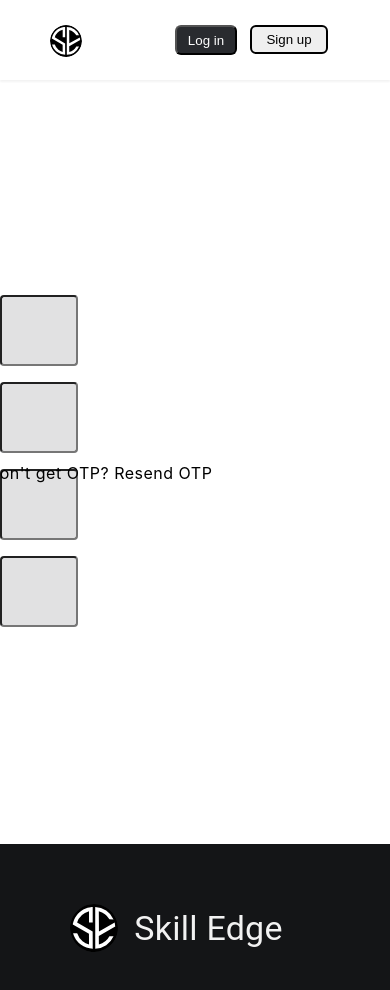
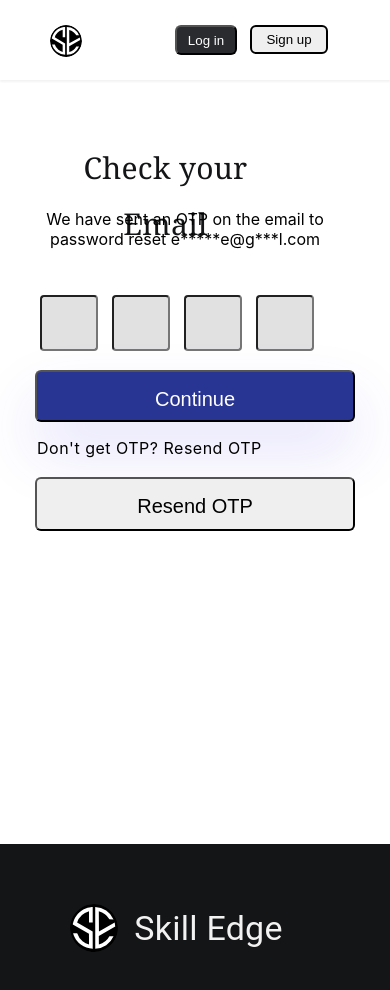
Before and after one commit to AasthaAgrawal444/Skilledge, a React (Create React App) app in the folder my-app/: page /otpreset in a window 390 px wide. Shown: the top 990 px of the page. Built offline with nearby package versions, Linux system fonts and the light colour scheme.

Commit message:
Added otp api

```diff
--- a/my-app/src/componrnts/forgot.css
+++ b/my-app/src/componrnts/forgot.css
@@ -50,10 +50,37 @@ h5 {
 }
 
 @media(max-width:450px){
-  .form3{
+  .forms{
     position: relative;
     left: -510px;
-    top: -100px;
+    top: -190px;
+  }
+  .fpassd{
+    position: relative;
+    top: 60px;
+    left: -30px;
+  }
+  #emailed{
+    position: relative;
+    width: 210px;
+    left: 500px;
+  }
+  .rese{
+    position: relative;
+    width: 300px;
+    left: 500px;
+    top: 260px;
+  }
+  .back{
+    position: relative;
+    left: -10px;
+    top: 100px;
+    width: 300px;
+  }
+  .femail{
+    position: relative;
+    left: 380px;
+    top: 255px;
   }
 
 }
--- a/my-app/src/componrnts/forgot.jsx
+++ b/my-app/src/componrnts/forgot.jsx
@@ -11,6 +11,7 @@ function Forgot(){
       function handleInputt(e){
         const name=e.target.name;
         const value=e.target.value;
+        localStorage.setItem('mail',Forgot.emailed);
         setForgot({...Forgot,[name]:value});
         }
         function handleSubmitt(e){
@@ -19,16 +20,17 @@ function Forgot(){
            setIsSubmits(true);
         }
         function validates(values){
-          const error={};
-          if(!values.email){
-            error.emailed ='Enter an email!';
+          const errors={};
+          if(!values.emailed){
+            errors.emailed ='Enter an email!';
            }
-           return error;
+           return errors;
           }
   return(
     <>
      <form className='form3' onSubmit={handleSubmitt}>
-          <h5>Forgot Password</h5>
+          <h5 className='fpassd'>Forgot Password</h5>
+          <div className='forms'>
           <p className='femail'>Email</p>
           <input type='email' placeholder="example@gmail.com"
           id='emailed' name='emailed'
@@ -37,6 +39,7 @@ function Forgot(){
           </input>
           <p id='error'>{errors.emailed}</p>
         <Link to='/otpreset'><button type='submit' className='rese'>Reset Password</button></Link>
+        </div>
         </form>
        <Link to='/signin'><button type='submit' className='back' >Back to Login</button></Link>
       </>
--- a/my-app/src/componrnts/navbar.css
+++ b/my-app/src/componrnts/navbar.css
@@ -97,6 +97,7 @@
     left: 370px;
     height: 20px;
     width: 20px;
+     z-index:2;
     top: 15px;
 }
 
--- a/my-app/src/componrnts/otpcreate.css
+++ b/my-app/src/componrnts/otpcreate.css
@@ -108,3 +108,56 @@
     top: 480px;
     border-radius: 6px;
     }
+
+    @media(max-width:450px){
+    .chek{
+        position: relative;
+        left: 50px;
+        top: 30px;
+    }
+    .cheque{
+        width: 300px;
+    }
+    .cols{
+        display: flex;
+        left: 0;
+        padding: 0 40px;
+        gap: 12px;
+    }
+    #col1{
+     height: 50px;
+     width: 50px;
+     left: 30px;
+    }
+       #col2{
+        height: 50px;
+        width: 50px;
+
+       }
+       #col3{
+        height: 50px;
+        width: 50px;
+       }
+       #col4{
+        height: 50px;
+        width: 50px;
+       }
+
+       .con{
+        position: relative;
+        left: 5px;
+        top: 135px;
+        width: 325px;
+       }
+    .dont{
+        position: absolute;
+        left: 37px;
+        top: 420px;
+    }
+    .resen{
+        position: relative;
+        top: 190px;
+        left: 7px;
+        width: 325px;
+    }
+}
--- a/my-app/src/componrnts/otpcreate.jsx
+++ b/my-app/src/componrnts/otpcreate.jsx
@@ -14,11 +14,12 @@ function Otpc() {
 
     const obje=
     {
-      "email":localStorage.getItem("Email"),
+      "email":localStorage.getItem("mymails"),
       "otp":otp.col1+otp.col2+otp.col3+otp.col4
       }
+      console.log(obje);
 
-  const responds = await Axios.post("https://skilledge.herokuapp.com/api/otp_verify/", obje);
+  const responds = await Axios.post("https://skilledge.herokuapp.com/api/otp_verify/", obje).then((responds)=> {console.log(responds)});
   console.log(responds);
   }
   const [data, setData] = react.useState([]);
@@ -107,11 +108,11 @@ function Otpc() {
             ></input>
             <p id="error">{prob.col4}</p>
           </div>
-          <button className="con" type="submit">
+          <button className="con" type="submit" onClick={submits}>
             Continue
           </button>
           <p className="dont">Don't get OTP? Resend OTP</p>
-          <button className="resen" type="submit"  onClick={submits}>
+          <button className="resen" type="submit">
             Resend OTP
           </button>
         </form>
--- a/my-app/src/componrnts/otpreset.css
+++ b/my-app/src/componrnts/otpreset.css
@@ -24,12 +24,14 @@ padding: 0 10px;
 
 .cols{
     position: absolute;
+    left: 500px;
     top: 295px;
+    display: flex;
+    gap: 10px;
 }
 #col1{
     width: 70px;
 background: #E1E1E2;
-left: 542px;
 border-radius: 4px;
 font-size: 40px;
 text-align: center;
@@ -40,7 +42,6 @@ height: 65px;
     width: 70px;
 background: #E1E1E2;
 border-radius: 4px;
-left: 631px;
 font-size: 40px;
 text-align: center;
 height: 65px;
@@ -50,7 +51,6 @@ height: 65px;
     width: 70px;
 background: #E1E1E2;
 border-radius: 4px;
-left: 722px;
  font-size: 40px;
  text-align: center;
  height: 65px;
@@ -60,7 +60,6 @@ left: 722px;
 width: 70px;
 background: #E1E1E2;
 border-radius: 4px;
-left: 813px;
 font-size: 40px;
 text-align: center;
 height: 65px;
@@ -108,3 +107,56 @@ left: 537px;
 top: 480px;
 border-radius: 6px;
 }
+
+@media(max-width:450px){
+    .chek{
+        position: relative;
+        left: 35px;
+        top: 30px;
+    }
+    .cheque{
+        width: 300px;
+    }
+    .cols{
+        display: flex;
+        left: 0;
+        padding: 0 40px;
+        gap: 7px;
+    }
+    #col1{
+     height: 50px;
+     width: 50px;
+     left: 30px;
+    }
+       #col2{
+        height: 50px;
+        width: 50px;
+
+       }
+       #col3{
+        height: 50px;
+        width: 50px;
+       }
+       #col4{
+        height: 50px;
+        width: 50px;
+       }
+
+       .con{
+        position: relative;
+        left: 0;
+        top: 135px;
+        width: 320px;
+       }
+    .dont{
+        position: absolute;
+        left: 37px;
+        top: 420px;
+    }
+    .resen{
+        position: relative;
+        top: 190px;
+        left: 0;
+        width: 320px;
+    }
+}
--- a/my-app/src/componrnts/otpreset.jsx
+++ b/my-app/src/componrnts/otpreset.jsx
@@ -13,13 +13,24 @@ function Otp() {
   async function sub() {
     const obje=
     {
-      "email":"",
+      "email":localStorage.getItem("mail"),
       "otp":otp.col1+otp.col2+otp.col3+otp.col4
       }
 
   const responds = await Axios.post("https://skilledge.herokuapp.com/api/enter_new_password/", obje);
   console.log(responds);
   }
+  async function api6() {
+    const obj=
+    {
+      "email":localStorage.getItem("mail")
+      }
+
+  const response = await Axios.post("https://skilledge.herokuapp.com/api/resend_otp/", obj);
+  console.log(response);
+  }
+
+
   const [data, setData] = react.useState([]);
 
   const [prob, setProb] = react.useState({});
@@ -110,7 +121,7 @@ function Otp() {
             Continue
           </button></Link>
           <p className="dont">Don't get OTP? Resend OTP</p>
-          <button className="resen" type="submit">
+          <button className="resen" type="submit" onClick={api6}>
             Resend OTP
           </button>
         </form>
--- a/my-app/src/componrnts/reset.css
+++ b/my-app/src/componrnts/reset.css
@@ -54,3 +54,17 @@ color: #fff;
 box-shadow: 0px 30px 60px rgba(79, 70, 229, 0.15);
 border-radius: 6px;
 }
+
+@media(max-width:450px){
+    #form5{
+        position: relative;
+        left: -500px;
+    }
+    #repassword{
+        position: relative;
+    }
+    #rpassword{
+        position: relative;
+    }
+
+}
--- a/my-app/src/componrnts/signin.css
+++ b/my-app/src/componrnts/signin.css
@@ -92,6 +92,7 @@ left: 160px;
 top: 233px;
 }
 #email{
+  position: absolute;
   padding: 20px 40px;
   gap: 10px;
   top: 100px;
@@ -100,6 +101,7 @@ top: 233px;
   left: 0;
 }
 #password{
+  position: absolute;
   padding: 20px 40px;
 gap: 10px;
 top: 180px;
@@ -108,12 +110,14 @@ height: 10px;
 left: 0;
 }
 
-.logi{
+.loginbutt{
+  position: absolute;
   color: #F2F2F2;
   background-color: #586AF5;
   height: 48px;
   width: 380px;
   border-radius: 5px;
+  top: 300px;
 }
 
 @media(max-width:450px){
@@ -139,10 +143,10 @@ left: 0;
     position: relative;
     top: -135px;
   }
-  .logi{
+  .loginbutt{
     position: relative;
     width: 295px;
-    height: 140px;
+    height: 100px;
     top: -150px;
   }
 }
--- a/my-app/src/componrnts/signin.jsx
+++ b/my-app/src/componrnts/signin.jsx
@@ -13,11 +13,11 @@ function Signin() {
       email: userSignin.email,
       password: userSignin.password,
     };
-    const respon = await Axios.post(
+    const response = await Axios.post(
       "https://skilledge.herokuapp.com/api/token/",
       object
     );
-    console.log(respon);
+    console.log(response.data.detail);
   }
   const [records, setRecords] = react.useState([]);
 
@@ -92,7 +92,7 @@ function Signin() {
           <Link to="/forgot" id="forgot">
             <p className="forg">Forgot Password?</p>
           </Link>
-          <button type="submit" className="logi" onClick={submitt}>
+          <button type="submit" className="loginbutt" onClick={submitt}>
             Login
           </button>
         </form>
--- a/my-app/src/componrnts/signup.css
+++ b/my-app/src/componrnts/signup.css
@@ -35,6 +35,7 @@ h3 {
   left: 0;
 }
 #lastname {
+  position: absolute;
   padding: 20px 20px;
   gap: 10px;
   width: 239.5px;
@@ -197,54 +198,54 @@ h3 {
   }
   .accoun{
     position: absolute;
-    left: -810px;
+    left: -830px;
     top: -45px;
   }
   #form2{
     position: absolute;
-    left: -790px;
+    left: -820px;
     top: -50px;
   }
   #firstname{
     position: absolute;
     height: 5px;
-    width: 120px;
+    width: 110px;
   }
   #lastname{
     position: absolute;
     height: 5px;
-    width: 120px;
-    left: 170px;
+    width: 110px;
+    left: 165px;
   }
   #Username{
     position: absolute;
-    width: 290px;
+    width: 275px;
     height: 5px;
   }
   #Emails{
     position: absolute;
-    width: 290px;
+    width: 275px;
     height: 5px;
   }
   #passwords{
     position: absolute;
-    width: 290px;
+    width: 275px;
     height: 5px;
   }
   #cpasswords{
     position: absolute;
-    width: 290px;
+    width: 275px;
     height: 5px;
   }
   .creates{
     position: relative;
     top: 440px;
-    width: 335px;
+    width: 320px;
   }
   .createm{
     position: relative;
     top: 520px;
-    width: 335px;
-    left: -335px;
+    width: 320px;
+    left: -320px;
   }
 }
--- a/my-app/src/componrnts/signup.jsx
+++ b/my-app/src/componrnts/signup.jsx
@@ -33,6 +33,7 @@ function Signup(){
     function handleInputs(e){
       const name=e.target.name;
       const value=e.target.value;
+      localStorage.setItem('mymail',userSignup.Emails);
       setuserSignup({...userSignup,[name]:value});
     }
 
```
